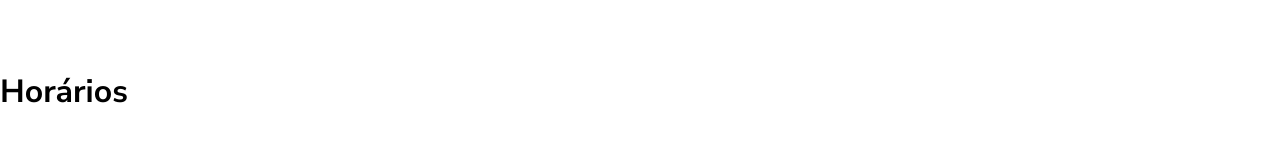
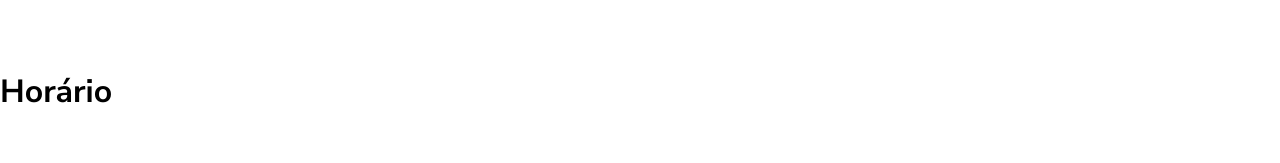
Before and after one commit to Quick-Dates/Quick-Dates-Web, a React (Create React App) app: page /time in a window 1280 px wide. Shown: the part 310-473 px from the top of the page. Built offline with nearby package versions, Linux system fonts and the light colour scheme.

Commit message:
Criação do componente classSchedule (horário de aula)

```diff
--- /dev/null
+++ b/src/components/ClassSchedule/index.tsx
@@ -0,0 +1,10 @@
+import React, { FC } from 'react';
+import './styles.css';
+
+const ClassSchedule: FC = () => (
+  <div className="classSchedule">
+    <h1>Horário</h1>
+  </div>
+);
+
+export default ClassSchedule;
--- a/src/pages/Time/index.tsx
+++ b/src/pages/Time/index.tsx
@@ -1,4 +1,5 @@
 import React, { FC } from 'react';
+import ClassSchedule from '../../components/ClassSchedule';
 import Template from '../../components/Template';
 import './styles.css';
 // eslint-disable-next-line import/order
@@ -10,7 +11,7 @@ const Time: FC = () => (
       <title>Quick Dates | Time</title>
     </Helmet>
     <Template isStudent>
-      <h1 className="title">Horários</h1>
+      <ClassSchedule />
     </Template>
   </div>
 );
```
Also changed, not shown: src/components/ClassSchedule/styles.css (added).
